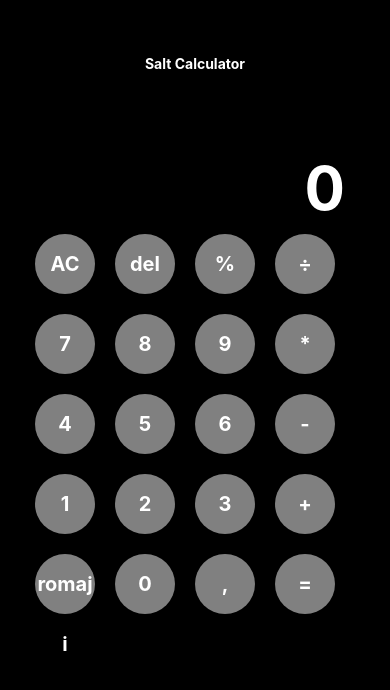
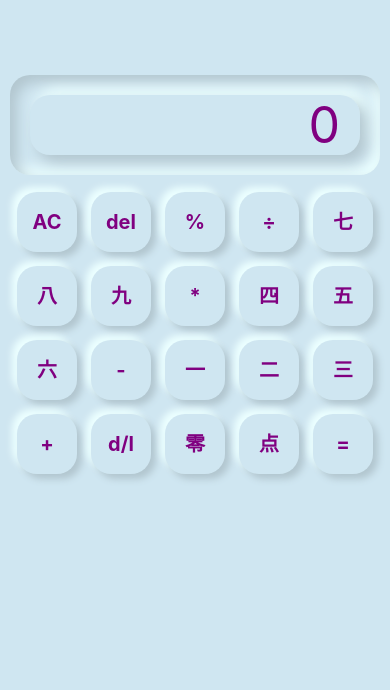
Before and after one commit to marinakinalone/react-native-calculator, a React Native app in the folder rnCalculator/: screen / in a window 390 px wide. Shown: the top 690 px of the page. Built offline with nearby package versions, Linux system fonts and the light colour scheme.

Commit message:
clean code, translate to japanese and add styling

```diff
--- a/rnCalculator/App.js
+++ b/rnCalculator/App.js
@@ -1,34 +1,13 @@
 import { StatusBar } from 'expo-status-bar';
-import { StyleSheet, Text, View } from 'react-native';
-import Header from './components/Header'
-import Keyboard from './components/Keyboard'
-import Display from './components/Display'
-import { useState } from 'react';
+import { StyleSheet, View } from 'react-native';
+import Calculator from './components/Calculator';
+
 
 export default function App() {
-  const [expression, setExpression] = useState([]);
-  const [result, setResult] = useState(0);
 
-  const handlePress = (input) => {
-    if (input === "=") {
-      setResult(eval(expression.join('').replace(/(\+|-|\/|\*)+$/,"")));
-      setExpression([]);
-      return
-    }
-    if (input === 'AC') {
-      setExpression([])
-      setResult(0)
-      return
-    }
-    const currentInput = [...expression, input]
-    setExpression(currentInput);
-    setResult(currentInput.join(''));
-  }
   return (
     <View style={styles.container}>
-      <Header  />
-      <Display result={result}/>
-      <Keyboard handlePress={handlePress} />
+      <Calculator />
       <StatusBar style="auto" />
     </View>
   );
@@ -37,8 +16,7 @@ export default function App() {
 const styles = StyleSheet.create({
   container: {
     flex: 1,
-    backgroundColor: 'black',
-    color: 'white',
-    padding:25
+    backgroundColor: '#cfe6f1',
+    padding:5
   }
 });
--- /dev/null
+++ b/rnCalculator/components/Calculator.js
@@ -0,0 +1,57 @@
+import React from 'react'
+import Header from './Header'
+import Keyboard from './Keyboard'
+import Display from './Display'
+import { useState } from 'react'
+import { kanjis } from '../helpers/kanji';
+
+const Calculator = () => {
+    const [expression, setExpression] = useState([]);
+    const [result, setResult] = useState(0);
+
+    const getLatinValue = (input) => {
+      const index = kanjis.findIndex(k => k[input]);
+      let value = input;
+      if (index !== -1) value = kanjis[index][input];
+      return value
+    }
+
+    const handlePress = (input) => {
+      const value = getLatinValue(input);
+      if (value === "=") {
+        if (expression == false) {
+          setResult(0)
+          return
+        }
+        setResult(eval(expression.join('').replace(/(\+|-|\/|\*)+$/,"")));
+        setExpression([]);
+        return
+      }
+      if (value === 'AC') {
+        setExpression([])
+        setResult(0)
+        return
+      }
+      let currentInput = [...expression, value]
+      if (value === 'del') {
+        currentInput.pop()
+        currentInput.pop()
+      }
+      if (currentInput == false) {
+        setExpression([])
+        setResult(0)
+        return
+      };
+      setExpression(currentInput);
+      setResult(currentInput.join(''));
+    }
+    return (
+        <>
+            {/* <Header  /> */}
+            <Display result={result}/>
+            <Keyboard handlePress={handlePress} />
+        </>
+    )
+}
+
+export default Calculator;
--- a/rnCalculator/components/Display.js
+++ b/rnCalculator/components/Display.js
@@ -1,29 +1,32 @@
 import React from 'react'
-import { View, Text, StyleSheet, TouchableOpacity } from 'react-native';
+import { View, Text, StyleSheet } from 'react-native';
 
 
 const Display = ({result}) => {
   return (
     <View style={styles.display}>
-        <Text style={styles.content}>{result}</Text>
+          <Text style={styles.display__result}>{result}</Text>
     </View>
   )
 }
 
 const styles = StyleSheet.create({
     display: {
-       backgroundColor: 'white',
-        marginTop: 80,
-        fontSize: "60px",
-        fontWeight: "bold"
+        marginTop: 70,
+        marginLeft: 5,
+        marginRight: 5,
+        marginBottom: 10,
+        borderRadius: 20,
+        boxShadow: "inset 7px 7px 13px #b2c6cf, inset -7px -7px 13px #ecffff"
     },
-    content: {
-        fontSize: 60,
-        fontWeight: "bold",
-        backgroundColor: "black",
-        color: "white",
+    display__result: {
+        margin: 20,
+        fontSize: 50,
+        color: "purple",
         textAlign:"right",
-        paddingRight:20
+        paddingRight:20,
+        borderRadius: 20,
+        boxShadow: "7px 7px 13px #b2c6cf, 7px -7px 13px #ecffff"
 
     }
   });
--- a/rnCalculator/components/Header.js
+++ b/rnCalculator/components/Header.js
@@ -1,24 +1,24 @@
-import { View, Text, StyleSheet, TouchableOpacity } from 'react-native';
-import React from 'react'
+import { View, Text, StyleSheet, TouchableOpacity } from "react-native";
+import React from "react";
 
 const Header = () => {
   return (
     <View style={styles.header}>
-        <Text style={styles.headerText}>Salt Calculator</Text>
+      <Text style={styles.headerText}>Salt Calculator</Text>
     </View>
-  )
-}
+  );
+};
 
 const styles = StyleSheet.create({
   header: {
-    paddingTop:30,
+    paddingTop: 30,
     alignItems: "center",
-    color:"#fff"
+    color: "#fff",
   },
-   headerText: {
-    color:"#fff",
-    fontWeight:"bold"
-  }
+  headerText: {
+    color: "#fff",
+    fontWeight: "bold",
+  },
 });
 
-export default Header
+export default Header;
--- a/rnCalculator/components/Keyboard.js
+++ b/rnCalculator/components/Keyboard.js
@@ -4,28 +4,27 @@ import React from 'react'
 
 const Keyboard = ({handlePress}) => {
   const btnValues = [
-    "AC","del", "%", "÷","7","8","9","*","4","5","6","-","1","2","3","+","romaji", "0",",","="];
-
-
+    "AC","del", "%", "÷","七","八","九","*","四","五","六","-","一","二","三","+","d/l", "零","点","="];
   return (
     <View style={styles.keyboard}>
       {btnValues.map((value,index) => {
         return (
-          <>
           <TouchableOpacity key={index} onPress={() => {handlePress(value)}}>
             <View style={styles.btnWrapper}>
               <Text style={styles.btn} >{value}</Text>
             </View>
           </TouchableOpacity>
-          </>
         )
       })}
     </View>
   )
 }
+
+
 const styles = StyleSheet.create({
   keyboard: {
    flexDirection: "row",
+   justifyContent: 'center',
     alignItems: "center",
     flexWrap: 'wrap',
 
@@ -33,15 +32,15 @@ const styles = StyleSheet.create({
   btnWrapper: {
     alignItems: "center",
     justifyContent: 'center',
-    margin: 10
+    margin: 7
 
   },
   btn: {
     width: 60,
     height: 60,
-    backgroundColor: 'grey',
-    color: 'white',
-    borderRadius: 90,
+    boxShadow: "5px 5px 7px #b2c6cf, -5px -5px 7px #ecffff",
+    color: 'purple',
+    borderRadius: 20,
     textAlign: "center",
     lineHeight: 60,
     fontSize:20,
@@ -49,3 +48,8 @@ const styles = StyleSheet.create({
   }
 });
 export default Keyboard
+
+//TODO
+// press
+// background: linear-gradient(145deg, #bacfd9, #ddf6ff);
+// box-shadow:  7px 7px 13px #b2c6cf, -7px -7px 13px #ecffff;
--- /dev/null
+++ b/rnCalculator/helpers/kanji.js
@@ -0,0 +1,23 @@
+export const kanjis = [
+    {"点": "."},
+    {"零": "0"},
+    {"一": "1"},
+    {"二": "2"},
+    {"三": "3"},
+    {"四": "4"},
+    {"五": "5"},
+    {"六": "6"},
+    {"七": "7"},
+    {"八": "8"},
+    {"九": "9"},
+    {"十": "10"},
+    {"百": "100"},
+    {"千": "10000"},
+    {"万": "10000"},
+    {"億": "100000000"},
+    {"三百": "300"},
+    {"六百": "600"},
+    {"八百": "800"},
+    {"三千": "3000"},
+    {"八千": "8000"},
+    {"一千": "01000"}]
```
